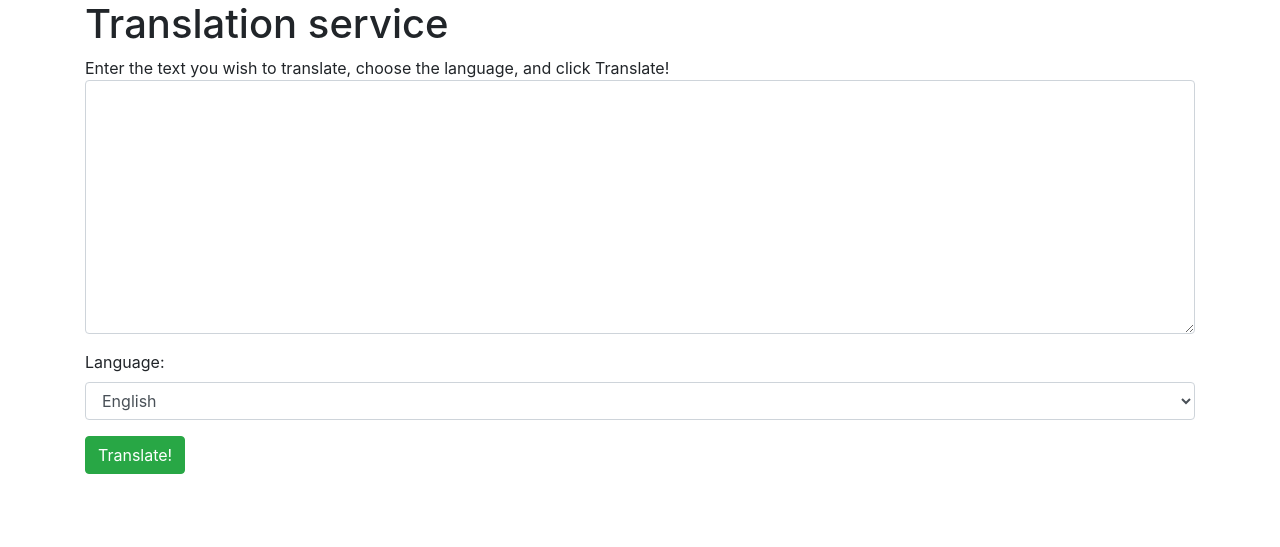
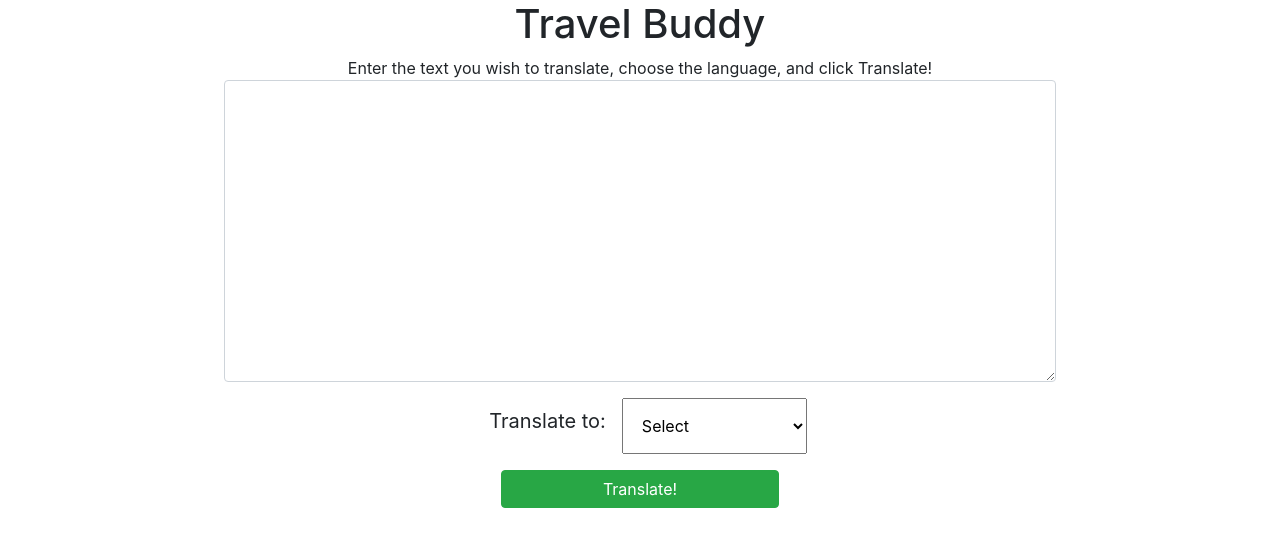
Before and after one commit to HansChaudry/HansChaudry.github.io, a Flask app: template personalProjects/Translator/templates/index.html in a window 1280 px wide. Shown: the top 547 px of the page. Run offline with Flask 2, Linux system fonts and the light colour scheme; the template is opened without the code that fills it, so the values that code supplies are empty.

Commit message:
Front end and back end changes

```diff
--- a/personalProjects/Translator/app.py
+++ b/personalProjects/Translator/app.py
@@ -3,13 +3,17 @@ import requests, os, uuid, json
 from dotenv import load_dotenv
 load_dotenv()
 import azure.cognitiveservices.speech as speechsdk
-from voice import findVoice, findCountries
+from voice import findVoice, findCountries, getLanguages
 
 app = Flask(__name__)
 
 @app.route('/', methods=['GET'])
 def index():
-    return render_template('index.html')
+    languages = getLanguages()
+    return render_template(
+        'index.html',
+        languages=languages
+    )
 
 @app.route('/translation', methods=['POST'])
 def index_post():
--- a/personalProjects/Translator/templates/index.html
+++ b/personalProjects/Translator/templates/index.html
@@ -8,34 +8,25 @@
     <title>Translator</title>
 </head>
 <body>
-    <div class="container">
-        <h1>Translation service</h1>
-        <div>Enter the text you wish to translate, choose the language, and click Translate!</div>
+    <div class="d-fle container">
+        <h1 style="text-align: center;">Travel Buddy</h1>
+        <div style="text-align: center;">Enter the text you wish to translate, choose the language, and click Translate!</div>
         <div>
             <form action="/translation" method="POST">
-                <div class="form-group">
-                    <textarea name="text" cols="20" rows="10" class="form-control"></textarea>
+                <div class="form-group d-flex justify-content-center">
+                    <textarea name="text" cols="10" rows="12" class="form-control w-75" style="text-align: center;"></textarea>
                 </div>
-                <div class="form-group">
-                    <label for="language">Language:</label>
-                    <select name="language" class="form-control">
-                        <option value="en">English</option>
-                        <option value="it">Italian</option>
-                        <option value="ja">Japanese</option>
-                        <option value="ru">Russian</option>
-                        <option value="de">German</option>
-                        <option value="ht">Haitian Creole</option>
-                        <option value="fr">French</option>
-                        <option value="fil">Filipino</option>
-                        <option value="ar">Arabic</option>
-                        <option value="bn">Bangla</option>
-                        {% for i in range(0, len(languages)) %}
-                            <option value="{{languages[i][0]}}">{{languages[i][1]}}</option>
+                <div class="form-group d-flex justify-content-center">
+                    <label for="language" class="form-control-lg" style="text-align: center;">Translate to:</label>
+                    <select name="language" class="selectpicker col-2" data-dropup-auto="false">
+                        <option value="en">Select</option>
+                        {% for language in languages %}
+                            <option value="{{language[0]}}">{{language[1]}}</option>
                         {% endfor %}
                     </select>
                 </div>
-                <div>
-                    <button type="submit" class="btn btn-success">Translate!</button>
+                <div class="form-gorup d-flex justify-content-center">
+                    <button type="submit" class="btn btn-success col-3 justi">Translate!</button>
                 </div>
             </form>
         </div>
```
Also changed, not shown: personalProjects/Translator/templates/results.html (+9 -9 lines), personalProjects/Translator/voice.py (+14 -0 lines), 1 other file.
